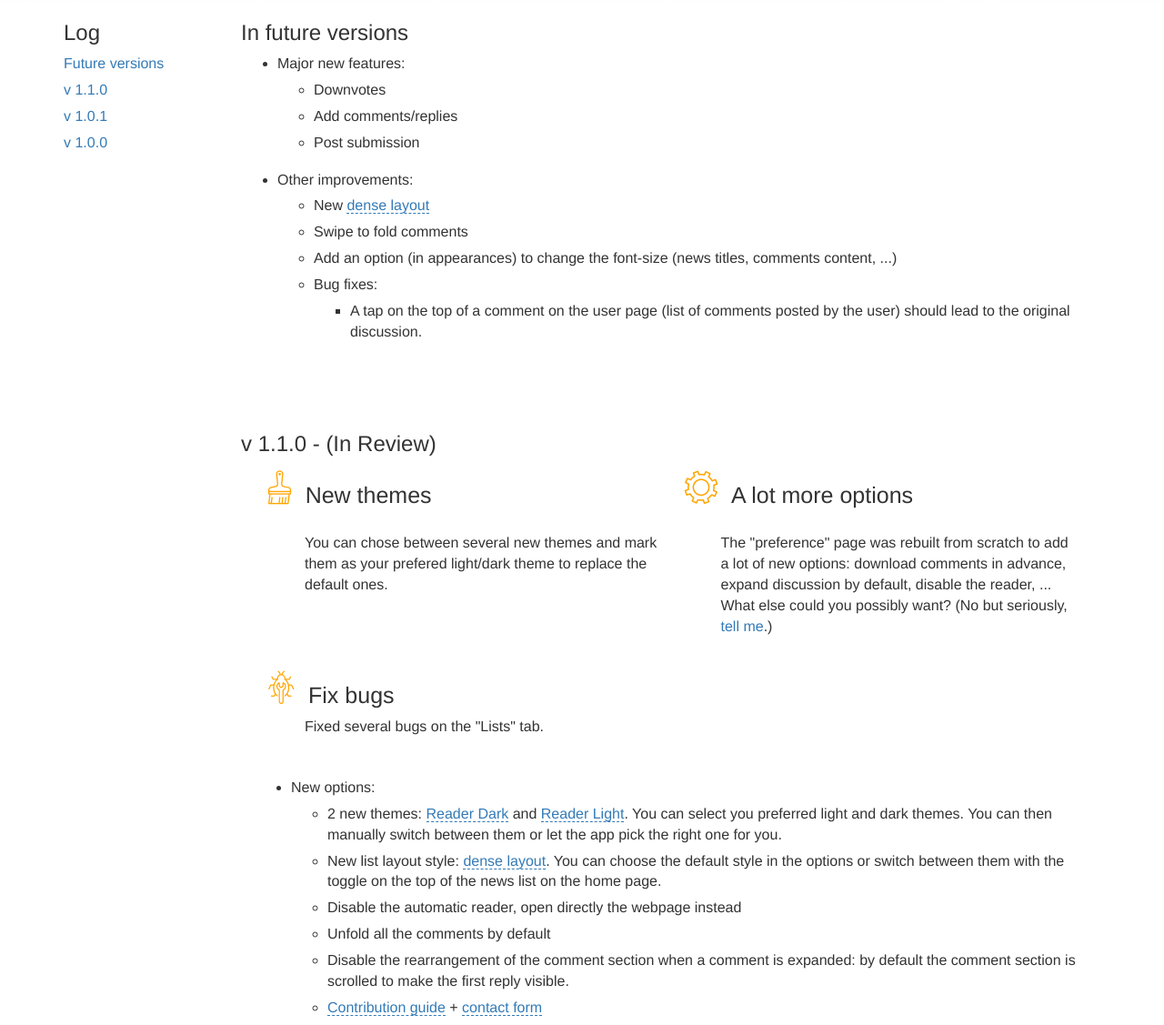
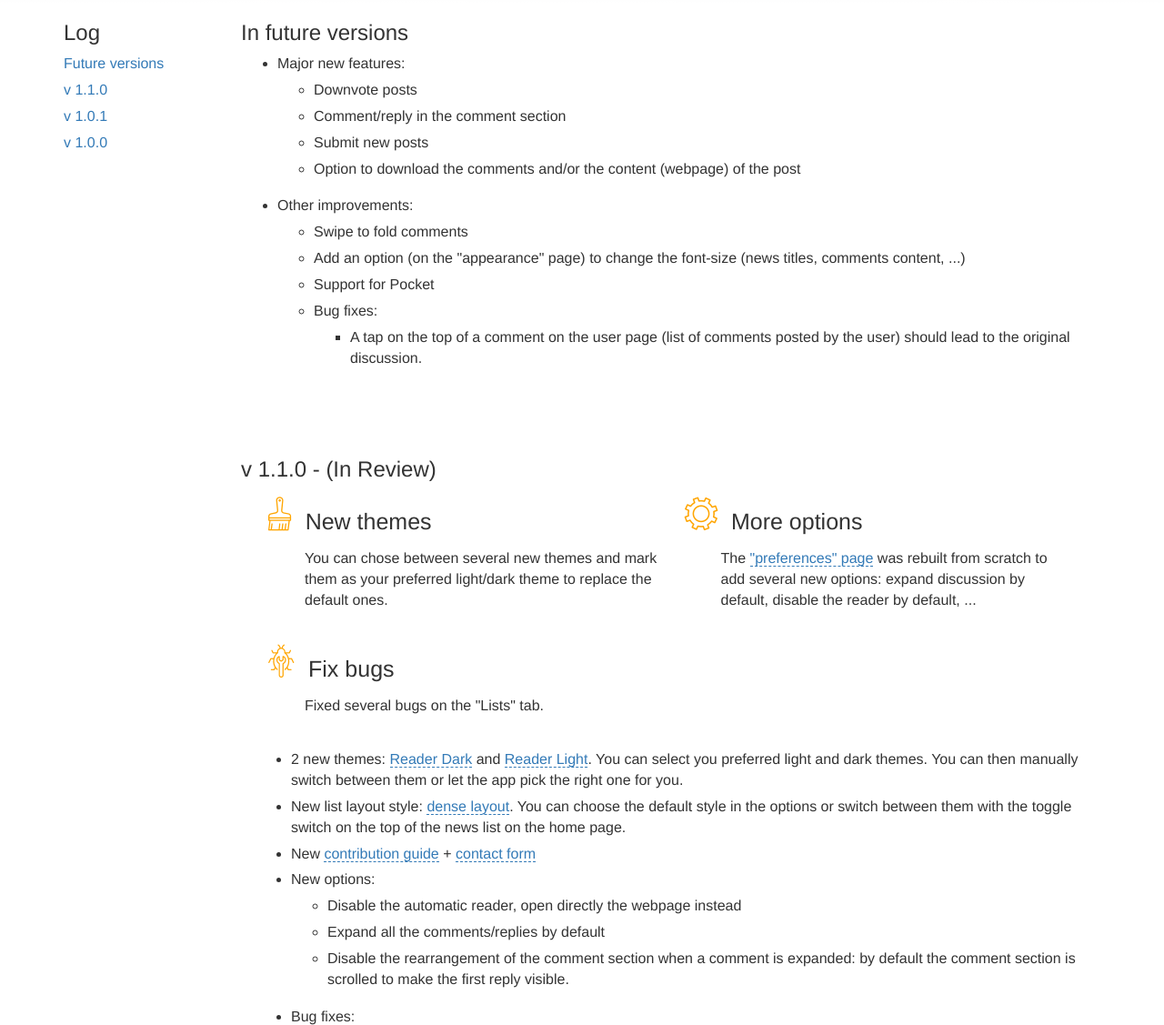
Before and after one commit to tsucres/HNBuddyLandingPage, a plain HTML site: page changelogs.html in a window 1280 px wide. Shown: the part 288-1415 px from the top of the page at 91% size. Drawn offline with nearby package versions, Linux system fonts and the light colour scheme; files whose address does not match are found by name.

Commit message:
Changelogs page completed

```diff
--- a/changelogs.html
+++ b/changelogs.html
@@ -82,19 +82,23 @@
                             <li>
                                 Major new features:
                                 <ul>
-                                    <li>Downvotes</li>
-                                    <li>Add comments/replies</li>
-                                    <li>Post submission</li>
+                                    <li>Downvote posts</li>
+                                    <li>Comment/reply in the comment section</li>
+                                    <li>Submit new posts</li>
+                                    <li>Option to download the comments and/or the content (webpage) of the post</li>
                                 </ul>
                             </li>
                             <li>
                                 Other improvements:
                                 <ul>
-                                    <li>New <a href="open the image in the gallery" class="img-opener-link">dense layout</a></li>
                                     <li>Swipe to fold comments</li>
-                                    <li>Add an option (in appearances) to change the font-size (news titles, comments content, ...)</li>
+                                    <li>Add an option (on the "appearance" page) to change the font-size (news titles, comments content, ...)</li>
+                                    <li>Support for Pocket</li>
                                     <li>Bug fixes:
-                                        <ul><li>A tap on the top of a comment on the user page (list of comments posted by the user) should lead to the original discussion.</li></ul></li>
+                                        <ul>
+                                            <li>A tap on the top of a comment on the user page (list of comments posted by the user) should lead to the original discussion.</li>
+                                        </ul>
+                                    </li>
                                 </ul>
                             </li>
 
@@ -116,7 +120,7 @@
                                 <h3>New themes</h3>
                             </div>
                             <p>
-                                You can chose between several new themes and mark them as your prefered light/dark theme to replace the default ones.
+                                You can chose between several new themes and mark them as your preferred light/dark theme to replace the default ones.
                             </p>
                         </div>
                         <div class="version-summary-card col-xs-6">
@@ -125,13 +129,12 @@
                                     <i class="icon-options"></i>
                                 </span>
 
-                                <h3>A lot more options</h3>
+                                <h3>More options</h3>
                             </div>
                             <p>
-                                The "preference" page was rebuilt from scratch to add
-                                a lot of new options: download comments in advance,
-                                expand discussion by default, disable the reader, ...
-                                What else could you possibly want? (No but seriously, <a href="mailto:contact@hnbuddy.io">tell me</a>.)
+                                The <a href="#&gid=1&pid=preferences" class="img-opener-link">"preferences" page</a> was rebuilt from scratch to add
+                                several new options: expand discussion by default, disable the reader by default, ...
+                                <!--What else could you want? (No but seriously, <a href="mailto:contact@hnbuddy.io">tell me</a>.)-->
                             </p>
                         </div>
                         <div class="version-summary-card col-xs-6">
@@ -141,25 +144,24 @@
                                 </span>
 
                                 <h3>Fix bugs</h3>
-                                <p>Fixed several bugs on the "Lists" tab.</p>
                             </div>
                             <p>
-
+                                Fixed several bugs on the "Lists" tab.
                             </p>
                         </div>
                     </div>
                     <div class="col-md-12">
 
                         <ul>
+                            <li>2 new themes: <a class="img-opener-link" href="#&gid=1&pid=readerDarkTheme">Reader Dark</a> and <a class="img-opener-link" href="#&gid=1&pid=readerLightTheme">Reader Light</a>. You can select you preferred light and dark themes. You can then manually switch between them or let the app pick the right one for you.</li>
+                            <li>New list layout style: <a class="img-opener-link" href="#&gid=1&pid=denseLayout">dense layout</a>. You can choose the default style in the options or switch between them with the toggle switch on the top of the news list on the home page.</li>
+                            <li>New <a class="img-opener-link" href="">contribution guide</a> + <a class="img-opener-link" href="#&gid=1&pid=contactForm">contact form</a></li>
                             <li>
                                 New options:
                                 <ul>
-                                    <li>2 new themes: <a class="img-opener-link" href="#&gid=1&pid=readerDarkTheme">Reader Dark</a> and <a class="img-opener-link" href="#&gid=1&pid=readerLightTheme">Reader Light</a>. You can select you preferred light and dark themes. You can then manually switch between them or let the app pick the right one for you.</li>
-                                    <li>New list layout style: <a class="img-opener-link" href="#&gid=1&pid=denseLayout">dense layout</a>. You can choose the default style in the options or switch between them with the toggle on the top of the news list on the home page.
                                     <li>Disable the automatic reader, open directly the webpage instead</li>
-                                    <li>Unfold all the comments by default</li>
+                                    <li>Expand all the comments/replies by default</li>
                                     <li>Disable the rearrangement of the comment section when a comment is expanded: by default the comment section is scrolled to make the first reply visible.</li>
-                                    <li><a class="img-opener-link" href="">Contribution guide</a> + <a class="img-opener-link" href="#&gid=1&pid=contactForm">contact form</a></li>
                                 </ul>
                             </li>
 
--- a/css/changelogs.css
+++ b/css/changelogs.css
@@ -41,7 +41,7 @@ a.img-opener-link:hover {
 }
 
 .version-summary-card-title {
-	margin-bottom: 18px;
+	margin-bottom: 6px;
 }
 
 .version-summary-card p {
```
